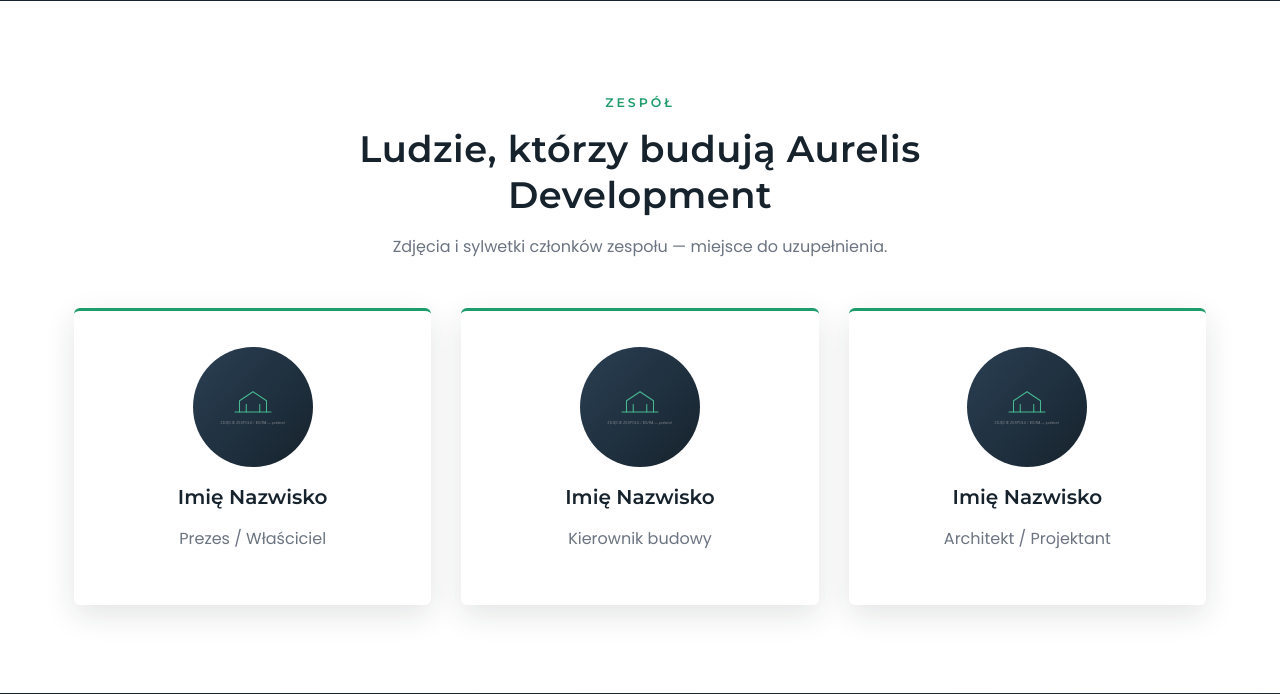
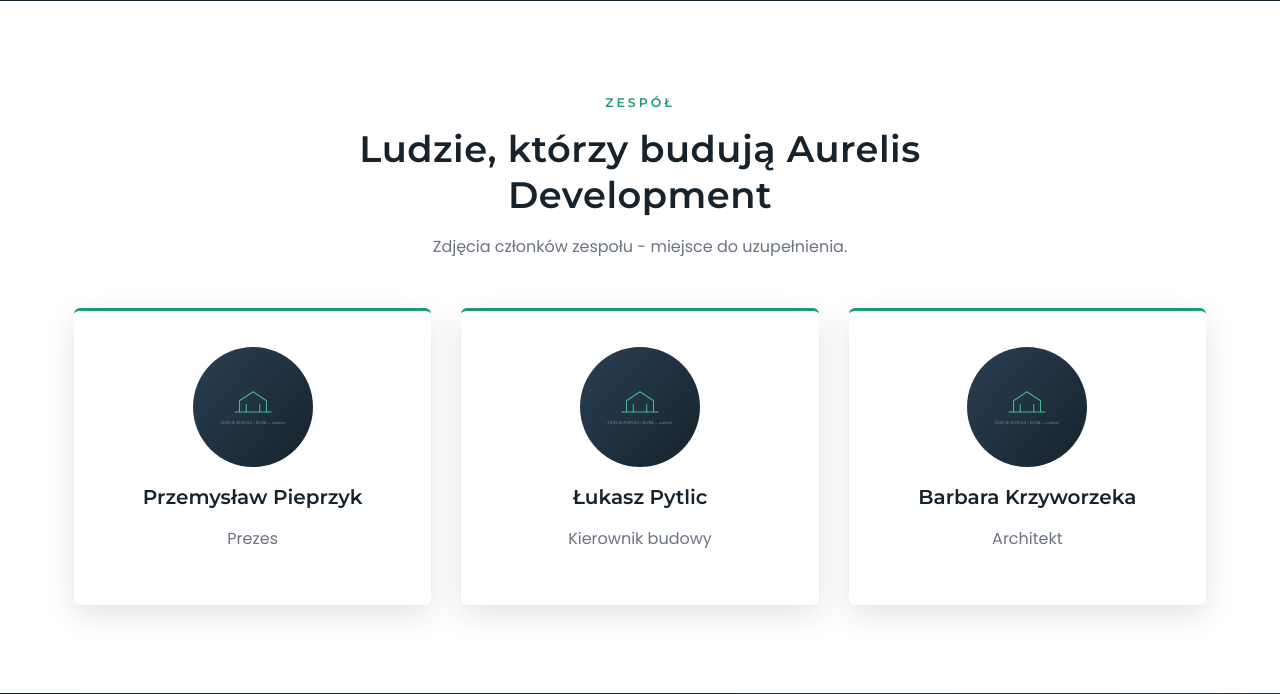
Before and after one commit to 78781978/aurelis-development, a WordPress theme: template wp-theme/aurelis-development/page-o-nas.php in a window 1280 px wide. Shown: the part 2046-2740 px from the top of the page. Run offline with PHP 8.4 and a stand-in for WordPress, Linux system fonts and the light colour scheme; the site name, menu and one post (Sample post) are stand-ins, and other content is empty; some libraries are stand-ins or nearby versions.

Commit message:
Add real team names, remove testimonial placeholder note
Fill in real team member names on O nas (Przemysław Pieprzyk - Prezes,
Łukasz Pytlic - Kierownik budowy, Barbara Krzyworzeka - Architekt) and
drop the "przykładowe opinie" placeholder disclaimer on Realizacje, in
both the static site and the WordPress theme.

```diff
--- a/realizacje.html
+++ b/realizacje.html
@@ -85,7 +85,6 @@
     <div class="section-head reveal">
       <span class="eyebrow">Opinie klientów</span>
       <h2>Co mówią o nas klienci</h2>
-      <p>Przykładowe opinie - podmień na prawdziwe recenzje klientów.</p>
     </div>
     <div class="grid grid--3">
       <div class="card reveal">
--- a/wp-theme/aurelis-development/page-o-nas.php
+++ b/wp-theme/aurelis-development/page-o-nas.php
@@ -35,7 +35,7 @@ while ( have_posts() ) :
         <?php if ( get_the_content() ) : ?>
           <?php the_content(); ?>
         <?php else : ?>
-          <p>Firma Aurelis Development powstała z pasji do budownictwa i chęci robienia rzeczy solidnie. Zaczynaliśmy jako mały zespół realizujący remonty mieszkań w Krakowie — dziś zajmujemy się kompleksowymi realizacjami domów jednorodzinnych, osiedli, hal przemysłowych i dużych remontów na terenie całej Małopolski.</p>
+          <p>Firma Aurelis Development powstała z pasji do budownictwa i chęci robienia rzeczy solidnie. Zaczynaliśmy jako mały zespół realizujący remonty mieszkań w Krakowie - dziś zajmujemy się kompleksowymi realizacjami domów jednorodzinnych, osiedli, hal przemysłowych i dużych remontów na terenie całej Małopolski.</p>
           <p>Każdy projekt traktujemy indywidualnie — niezależnie od tego, czy to niewielki remont łazienki, czy budowa osiedla od podstaw. Stawiamy na przejrzystą komunikację, dotrzymywanie terminów i uczciwe rozliczenia.</p>
         <?php endif; ?>
         <a href="<?php echo esc_url( aurelis_page_url( 'kontakt' ) ); ?>" class="btn btn--dark">Porozmawiajmy o Twoim projekcie</a>
@@ -86,23 +86,23 @@ while ( have_posts() ) :
     <div class="section-head reveal">
       <span class="eyebrow">Zespół</span>
       <h2>Ludzie, którzy budują Aurelis Development</h2>
-      <p>Zdjęcia i sylwetki członków zespołu — miejsce do uzupełnienia.</p>
+      <p>Zdjęcia członków zespołu - miejsce do uzupełnienia.</p>
     </div>
     <div class="grid grid--3">
       <div class="card reveal" style="text-align:center;">
         <img src="<?php echo esc_url( AURELIS_URI . '/assets/about-bg.svg' ); ?>" alt="Placeholder zdjęcia" style="border-radius:50%; width:120px; height:120px; object-fit:cover; margin:0 auto 18px;">
-        <h3>Imię Nazwisko</h3>
-        <p>Prezes / Właściciel</p>
+        <h3>Przemysław Pieprzyk</h3>
+        <p>Prezes</p>
       </div>
       <div class="card reveal reveal-delay-1" style="text-align:center;">
         <img src="<?php echo esc_url( AURELIS_URI . '/assets/about-bg.svg' ); ?>" alt="Placeholder zdjęcia" style="border-radius:50%; width:120px; height:120px; object-fit:cover; margin:0 auto 18px;">
-        <h3>Imię Nazwisko</h3>
+        <h3>Łukasz Pytlic</h3>
         <p>Kierownik budowy</p>
       </div>
       <div class="card reveal reveal-delay-2" style="text-align:center;">
         <img src="<?php echo esc_url( AURELIS_URI . '/assets/about-bg.svg' ); ?>" alt="Placeholder zdjęcia" style="border-radius:50%; width:120px; height:120px; object-fit:cover; margin:0 auto 18px;">
-        <h3>Imię Nazwisko</h3>
-        <p>Architekt / Projektant</p>
+        <h3>Barbara Krzyworzeka</h3>
+        <p>Architekt</p>
       </div>
     </div>
   </div>
--- a/wp-theme/aurelis-development/page-realizacje.php
+++ b/wp-theme/aurelis-development/page-realizacje.php
@@ -98,7 +98,7 @@ while ( have_posts() ) :
           ?>
           <div class="card reveal reveal-delay-<?php echo esc_attr( ( $j % 3 ) + 1 ); ?>">
             <p>„<?php echo esc_html( wp_strip_all_tags( get_the_content() ) ); ?>"</p>
-            <h3 style="margin-top:20px;">— <?php the_title(); ?></h3>
+            <h3 style="margin-top:20px;">- <?php the_title(); ?></h3>
           </div>
         <?php endwhile; ?>
         <?php wp_reset_postdata(); ?>
@@ -106,7 +106,7 @@ while ( have_posts() ) :
         <?php foreach ( $demo_opinie as $i => $opinia ) : ?>
           <div class="card reveal reveal-delay-<?php echo esc_attr( ( $i % 3 ) + 1 ); ?>">
             <p><?php echo esc_html( $opinia[0] ); ?></p>
-            <h3 style="margin-top:20px;">— <?php echo esc_html( $opinia[1] ); ?></h3>
+            <h3 style="margin-top:20px;">- <?php echo esc_html( $opinia[1] ); ?></h3>
           </div>
         <?php endforeach; ?>
         <p class="form-note" style="grid-column:1/-1;">Powyższe opinie są przykładowe. Dodaj prawdziwe recenzje w panelu: <strong>Opinie klientów → Dodaj opinię</strong> (tytuł = autor i miejscowość, treść = cytat).</p>
```
Also changed, not shown: o-nas.html (+6 -6 lines).
